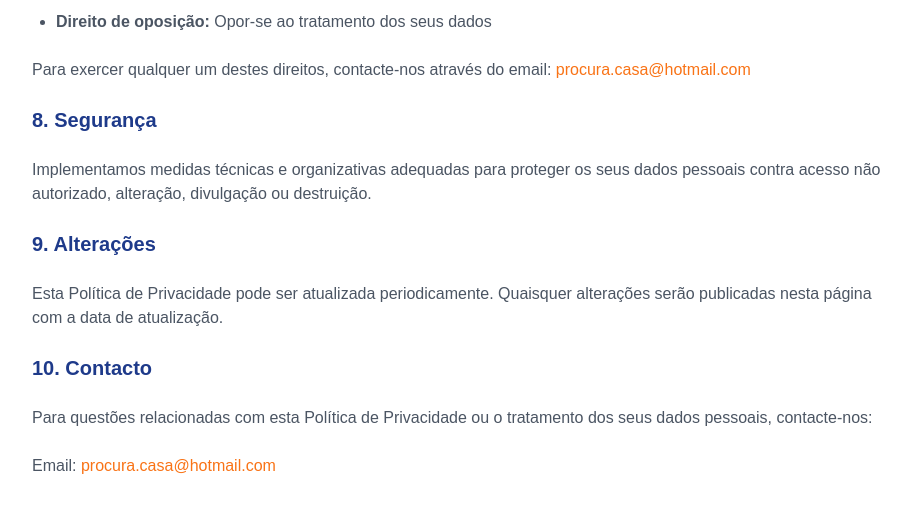
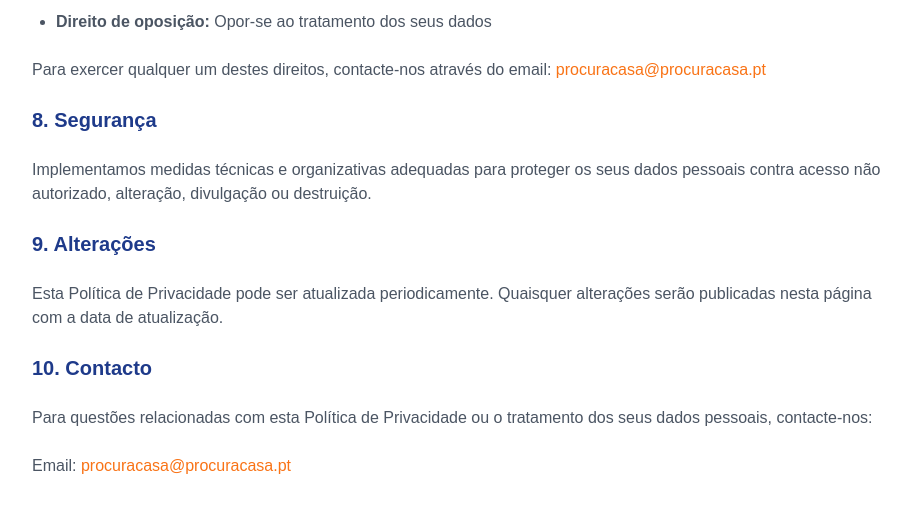
Before and after one commit to ngandra1977/procuracasa, a Next.js app: page /privacidade in a window 1280 px wide. Shown: the part 1486-1998 px from the top of the page, without its empty margins (176-1087 px from the left). Built offline with nearby package versions, Linux system fonts and the light colour scheme.

Commit message:
Update page.tsx

```diff
--- a/src/app/privacidade/page.tsx
+++ b/src/app/privacidade/page.tsx
@@ -66,7 +66,7 @@ export default function PrivacidadePage() {
           </ul>
           <p>
             Para exercer qualquer um destes direitos, contacte-nos através do email:
-            <a href="mailto:procura.casa@hotmail.com" className="text-orange-500"> procura.casa@hotmail.com</a>
+            <a href="mailto:procuracasa@procuracasa.pt" className="text-orange-500"> procuracasa@procuracasa.pt</a>
           </p>
 
           <h2 className="text-xl font-bold text-blue-900 mt-8">8. Segurança</h2>
@@ -87,7 +87,7 @@ export default function PrivacidadePage() {
             seus dados pessoais, contacte-nos:
           </p>
           <p>
-            Email: <a href="mailto:procura.casa@hotmail.com" className="text-orange-500">procura.casa@hotmail.com</a>
+            Email: <a href="mailto:procuracasa@procuracasa.pt" className="text-orange-500">procuracasa@procuracasa.pt</a>
           </p>
         </div>
       </div>
```
